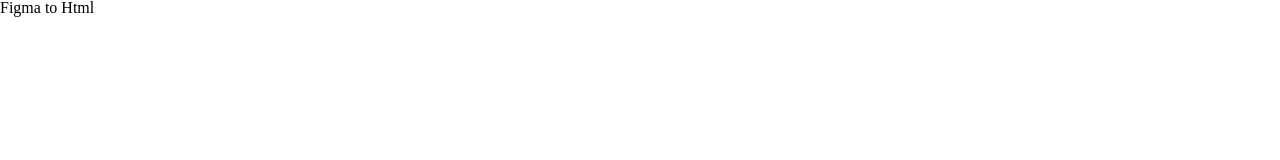
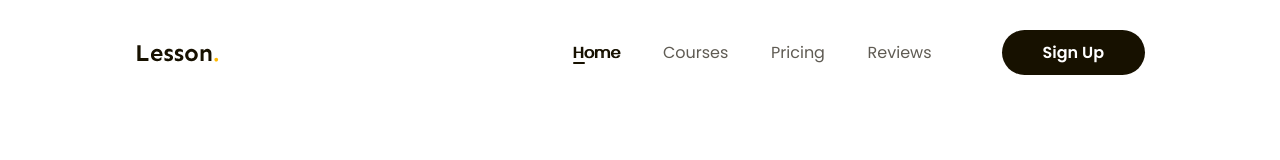
Before and after one commit to Thanh-Tr/project_1, a plain HTML site: page index.html in a window 1280 px wide. Drawn offline with Linux system fonts and the light colour scheme.

Commit message:
project_1 p3

```diff
--- a/assets/css/style.css
+++ b/assets/css/style.css
@@ -1,3 +1,5 @@
+@import url("https://fonts.googleapis.com/css2?family=Poppins:ital,wght@0,100;0,200;0,300;0,400;0,500;0,600;0,700;0,800;0,900;1,100;1,200;1,300;1,400;1,500;1,600;1,700;1,800;1,900&family=Sen:wght@400..800&display=swap");
+
 * {
   box-sizing: border-box;
 }
@@ -6,6 +8,74 @@ html {
   font-size: 62.5%;
 }
 
+/* --------------------common-------------------- */
+
 body {
   font-size: 1.6rem;
+  font-family: Poppins, sans-serifS;
 }
+
+a {
+  text-decoration: none;
+}
+
+.main-content {
+  margin: 3.6rem 13.5rem;
+}
+
+.btn {
+  background-color: #171100;
+  color: #ffffff;
+  font-size: 1.6rem;
+  font-weight: 600;
+  padding: 11px 41px;
+  border-radius: 24.5px;
+}
+/* --------------------header--------------------- */
+
+.header .body {
+  display: flex;
+  align-items: center;
+}
+
+.nav {
+  margin-left: auto;
+}
+
+.nav ul {
+  width: 35.9rem;
+  height: 2.8rem;
+  display: flex;
+  justify-content: space-between;
+  align-items: center;
+}
+
+.nav a {
+  color: #5f5b53;
+  font-size: 1.6rem;
+  font-weight: 400;
+  position: relative;
+}
+
+.nav li.active a,
+.nav a:hover {
+  color: #171100;
+  /* font-weight: 600; */
+  text-shadow: 1px 0 0 currentColor;
+}
+
+.nav li.active a::after {
+  position: absolute;
+  left: 0;
+  bottom: 0;
+  display: block;
+  content: "";
+  width: 1.2rem;
+  height: 0.2rem;
+  border-radius: 0.1rem;
+  background-color: currentColor;
+}
+
+.header .btn-sign-up {
+  margin-left: 70px;
+}
--- a/index.html
+++ b/index.html
@@ -11,6 +11,26 @@
     <title>Figma To HTML</title>
   </head>
   <body>
-    <h1>Figma to Html</h1>
+    <header class="header fixed">
+      <div class="main-content">
+        <div class="body">
+          <!-- logo -->
+          <img src="/assets/img/Logo.svg" alt="Lesson." class="logo" />
+          <!-- nav -->
+          <nav class="nav">
+            <ul>
+              <li class="active"><a href="#!">Home</a></li>
+              <li class=""><a href="#!">Courses</a></li>
+              <li class=""><a href="#!">Pricing</a></li>
+              <li class=""><a href="#!">Reviews</a></li>
+            </ul>
+          </nav>
+          <!-- btn action -->
+          <div class="action">
+            <a href="#!" class="btn btn-sign-up">Sign Up</a>
+          </div>
+        </div>
+      </div>
+    </header>
   </body>
 </html>
```
Also changed, not shown: assets/img/Logo.svg (added).
